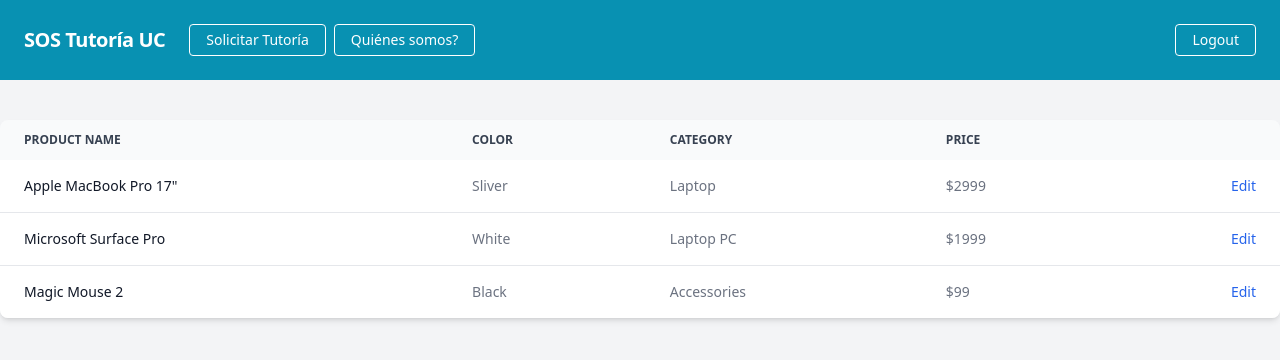
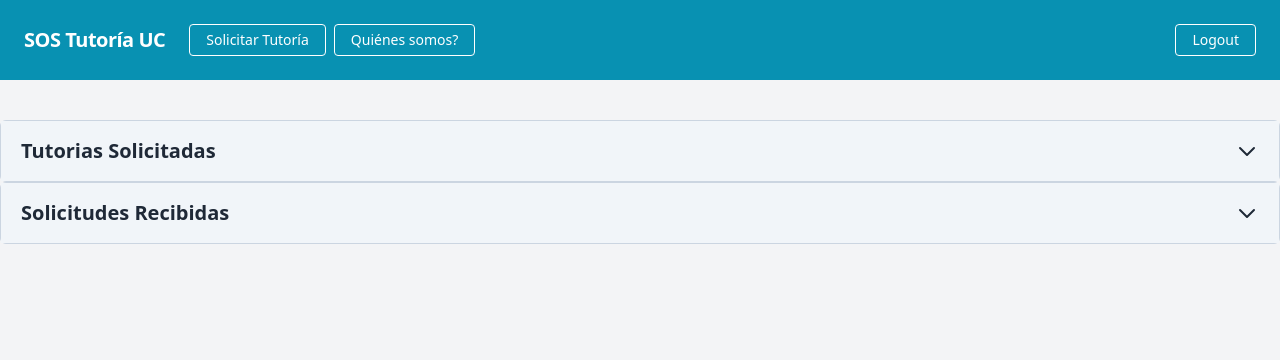
Before and after one commit to SOS-Tutoria-UC/sos_tutoria_uc_front_v0, a React (Create React App) app: page /user in a window 1280 px wide. Shown: the top 360 px of the page. Built offline with nearby package versions, Linux system fonts and the light colour scheme; sample sign-in values are in the browser's storage.

Commit message:
Tutoring

```diff
--- a/src/components/forms/RegisterForm.jsx
+++ b/src/components/forms/RegisterForm.jsx
@@ -1,5 +1,5 @@
 import React from 'react'
-import { useState, useEffect } from 'react';
+import { useState, useEffect, useRef } from 'react';
 import { useNavigate } from "react-router-dom"
 import Swal from 'sweetalert2'
 
@@ -34,6 +34,9 @@
   const [ stateq09, setStateq09 ] = useState({});
   const [ loading, setLoading ] = useState(false);
   const [ loadingPsy, setLoadingPsy ] = useState(false);
+  const [ consentimiento, setConsentimiento ] = useState(false);
+  const inputCon = useRef();
+
 
 
   const [ stateq01, Selectq01 ] = useSelect('q01',"Q01. ¿Cuál es su género?", Q01OPTIONS, "Seleccione un género");
@@ -99,6 +102,12 @@
 
   const handleSubmit = (e) => {
     e.preventDefault();
+
+    if(!consentimiento){
+      modal('Campos obligatorio!', 'Debe aceptar los términos y condiciones', 'warning');
+      return;
+    }
+
     //Validaciones para inputs nombre, apellido, email, password, confirm
     if([personalInfo.nombre, personalInfo.apellido, personalInfo.email,
       personalInfo.password, personalInfo.confirmPassword].includes('')){
@@ -148,6 +157,10 @@
   return (
     <>
     <div className="p-6 rounded-lg shadow-lg bg-white lg:w-3/4 m-auto">
+    <div className="flex items-center mb-4">
+          <input ref={inputCon} id="consentimiento" type="checkbox" value="" className="w-4 h-4 text-blue-600 bg-gray-100 rounded border-gray-300 focus:ring-blue-500 dark:focus:ring-blue-600 dark:ring-offset-gray-800 focus:ring-2 dark:bg-gray-700 dark:border-gray-600" onChange={e => setConsentimiento(!consentimiento)}/>
+          <label for="consentimiento" className="ml-2 2xl font-medium text-gray-900 dark:text-gray-300">Acepto los términos y condicionhes. Más info en <a href="#" className="text-blue-500">Consentimiento informado</a></label>
+        </div>
     <div className='p-5 mt-10 mb-5 bg-blue-50'>
           <h3 className="text-2xl leading-6 font-bold text-gray-900 mb-4">
             Datos de autenticación
@@ -351,7 +364,6 @@
             duration-150
             ease-in-out">Confirmar</button>
         </div>
-
       </form>
     </div>
 
--- a/src/hooks/inputs/useButton.jsx
+++ b/src/hooks/inputs/useButton.jsx
@@ -9,7 +9,6 @@
   const [c, setC] = useState("bg-slate-500 hover:bg-grey-700 text-slate-500 font-bold py-2 px-4 border border-slate-700 rounded")
 
   const handleChangeColor = (e) => {
-    console.log("hola")
     if(btn)
         setC(GREY);
     else
@@ -21,7 +20,7 @@
 
   const Button = () => (
     <>
-        <button className={c} onClick={() => handleChangeColor()}>Seleccionar</button>
+        <button className={c} onClick={() => handleChangeColor()}>{label}</button>
     </>
 )
 
--- a/src/hooks/inputs/useRow.jsx
+++ b/src/hooks/inputs/useRow.jsx
@@ -15,7 +15,7 @@
 
   const Row = () => (
     <>
-        <tr class="bg-white border-b dark:bg-gray-800 dark:border-gray-700">
+        <tr className="bg-white border-b dark:bg-gray-800 dark:border-gray-700">
             <th scope="row" class="font-medium text-gray-900 dark:text-white whitespace-nowrap">
               {hour}
             </th>
--- a/src/hooks/inputs/useSelect.jsx
+++ b/src/hooks/inputs/useSelect.jsx
@@ -7,7 +7,7 @@
 
   const Select = () => (
     <>
-        <label htmlFor={id} className="block mb-2 text-lg font-medium text-gray-900 dark:text-gray-400 text-bold">{label}</label>
+        <label htmlFor={id} className="block mb-2 text-lg font-medium text-gray-900 dark:text-gray-400 text-bold"><spam className="text-red-500">*</spam> {label}</label>
         <select id={id} value={option} onChange={ e => setOption( e.target.value )}
             className="bg-gray-50 border border-gray-300 text-gray-900 text-sm rounded-lg focus:ring-blue-500 focus:border-blue-500 block w-full p-2.5 dark:bg-gray-700 dark:border-gray-600 dark:placeholder-gray-400 dark:text-white dark:focus:ring-blue-500 dark:focus:border-blue-500">
             <option value=''>{option1}</option>
--- a/src/pages/auth/login/Login.jsx
+++ b/src/pages/auth/login/Login.jsx
@@ -137,9 +137,9 @@
                 />
               </div>
 
-              <div className="flex items-right mb-6">
+              {/*<div className="flex items-right mb-6">
                 <a href="#!" className="text-cyan-800">Olvidé contraseña</a>
-              </div>
+            </div>*/}
 
               <div className="text-left mt-5">
                 <button
--- a/src/pages/user/main/Main.jsx
+++ b/src/pages/user/main/Main.jsx
@@ -1,24 +1,67 @@
-import React from 'react'
-
-const Main = () => {
-  return (
+import React, {useState, useEffect} from 'react'
 
 
+
+const Accordion = ({ label }) => {
+
+    const [ showBody, setShowBody ] = useState("hidden")
+
+    const handleShowBody = () => {
+      if(showBody){setShowBody("")} else setShowBody("hidden")
+    }
+    return (
+        <div className="bg-white border rounded-md border-slate-300">
+            <h2 className="b-0" id="headingOne">
+                <button className="
+                    relative
+                    flex
+                    font-bold
+                    text-xl
+                    items-center
+                    w-full
+                    py-4
+                    px-5
+                text-gray-800 text-left
+                    bg-slate-100
+                    hover:bg-slate-200
+                    border-0
+                    rounded-none
+                    transition
+                    focus:outline-none
+                " type="button" data-bs-toggle="collapse" data-bs-target="#collapseOne" aria-expanded="true"
+                    aria-controls="collapseOne"
+                    onClick={() => handleShowBody()}>
+                    <span className="flex-1">{label}</span>
+                    <svg xmlns="http://www.w3.org/2000/svg" className="h-6 w-6" fill="none" viewBox="0 0 24 24" stroke="currentColor" strokeWidth="2">
+                        <path strokeLinecap="round" strokeLinejoin="round" d="M19 9l-7 7-7-7" />
+                    </svg>
+                </button>
+            </h2>
+        <div className={`${showBody} p-5`}  aria-labelledby="headingOne">
+        <spam className='text-red-500 font-bold'>*Luego de dos días se rechazarán automáticamente las solicitudes pendientes</spam>
+
+            <div className="py-4 px-5">
                 <div class="relative overflow-x-auto shadow-md sm:rounded-lg">
                     <table class="w-full text-sm text-left text-gray-500 dark:text-gray-400">
                         <thead class="text-xs text-gray-700 uppercase bg-gray-50 dark:bg-gray-700 dark:text-gray-400">
                             <tr>
                                 <th scope="col" class="px-6 py-3">
-                    Product name
+
                                 </th>
                                 <th scope="col" class="px-6 py-3">
-                    Color
+                                    Competencia
                                 </th>
                                 <th scope="col" class="px-6 py-3">
-                    Category
+                                    Descripción
                                 </th>
                                 <th scope="col" class="px-6 py-3">
-                    Price
+                                    Compatibilidad
+                                </th>
+                                <th scope="col" class="px-6 py-3">
+                                    Fecha de solicitud
+                                </th>
+                                <th scope="col" class="px-6 py-3">
+                                    <span class="sr-only">Edit</span>
                                 </th>
                                 <th scope="col" class="px-6 py-3">
                                     <span class="sr-only">Edit</span>
@@ -80,9 +123,38 @@
                         </tbody>
                     </table>
                 </div>
+            </div>
+        </div>
+    </div>
+    );
+}
+
+const Main = () => {
+    const [solicitadas, setSolicitadas] = useState([]);
+    const [recibidas, setRecibidas] = useState([]);
 
 
-  )
+    useEffect(() => {
+
+    }, [])
+
+    useEffect(() => {
+
+    }, [])
+
+
+  return (
+
+
+    <>
+        <Accordion label="Tutorias Solicitadas" labelAlumno="Solicitante"/>
+        <Accordion label="Solicitudes Recibidas" labelAlumno="Tutor"/>
+    </>
+
+
+
+
+  );
 }
 
-export default Main
+export default Main;
```
Also changed, not shown: src/pages/user/requests/tutoring/Tutoring.jsx (+66 -11 lines). Lines whose indentation alone changed are shown as unchanged.
